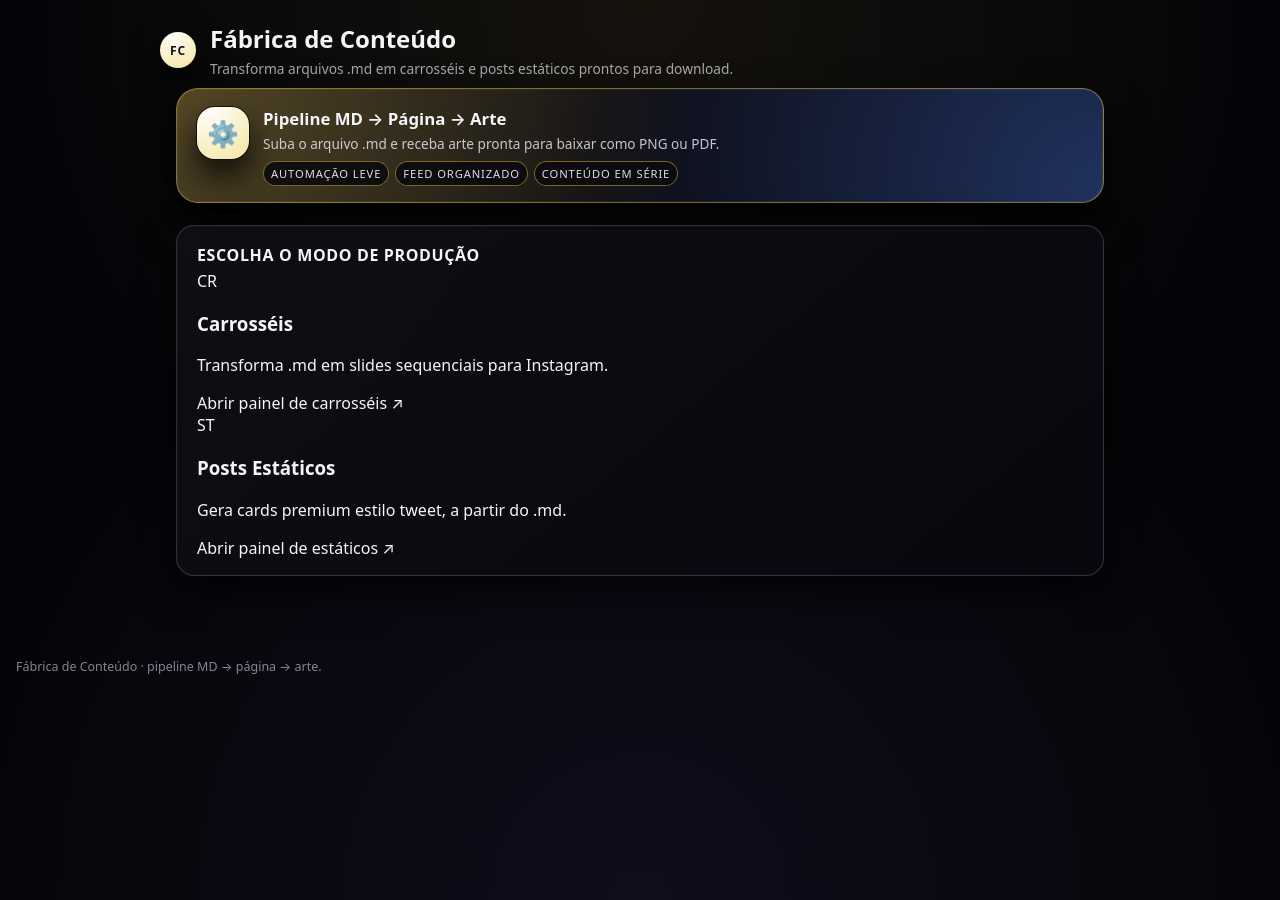
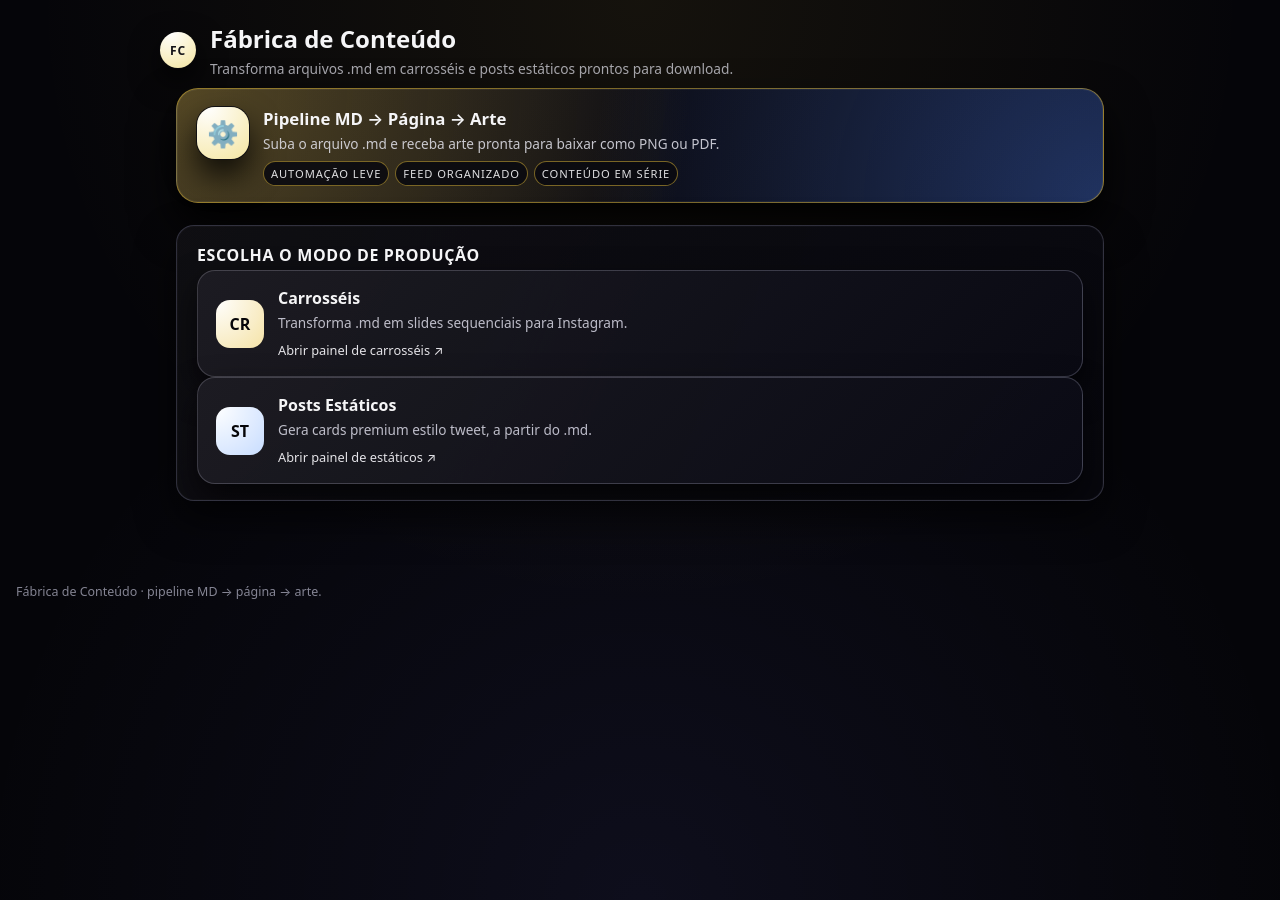
Before and after one commit to mbritodowglas-collab/fabrica-conteudo, a Jekyll site: the page built from index.html, in a window 1280 px wide. Built offline with Jekyll 4.4.1, drawn with Linux system fonts in a browser that asks for light colours.

Commit message:
Atualizar o style.css

```diff
--- a/assets/css/style.css
+++ b/assets/css/style.css
@@ -380,3 +380,64 @@ a:hover {
 main {
   color: #f5f5f7;
 }
+
+/* ===========================
+   CARDS COMO BOTÕES
+   =========================== */
+
+.fc-card-button {
+  display: flex;
+  align-items: center;
+  gap: 14px;
+  text-decoration: none;
+  padding: 16px 18px;
+  border-radius: 18px;
+  background: linear-gradient(135deg, #1a1a23, #0a0a12);
+  border: 1px solid rgba(140, 140, 160, 0.35);
+  box-shadow: 0 15px 32px rgba(0,0,0,0.65);
+  transition: 0.18s ease;
+}
+
+.fc-card-button:hover {
+  border-color: rgba(212, 175, 55, 0.7);
+  background: linear-gradient(135deg, #262632, #111118);
+  transform: translateY(-2px);
+  box-shadow: 0 22px 44px rgba(0,0,0,0.85);
+}
+
+.fc-card-icon {
+  width: 48px;
+  height: 48px;
+  border-radius: 14px;
+  font-size: 1rem;
+  font-weight: 700;
+  display: flex;
+  justify-content: center;
+  align-items: center;
+  color: #050509;
+  flex-shrink: 0;
+}
+
+.fc-card-icon--carrossel {
+  background: radial-gradient(circle at 0% 0%, #ffffff, #f5e3aa);
+}
+
+.fc-card-icon--static {
+  background: radial-gradient(circle at 0% 0%, #ffffff, #c7ddff);
+}
+
+.fc-card-content h3 {
+  margin: 0 0 4px;
+  font-size: 1rem;
+}
+
+.fc-card-content p {
+  margin: 0 0 6px;
+  font-size: 0.85rem;
+  color: rgba(230,230,245,0.8);
+}
+
+.fc-card-cta {
+  font-size: 0.8rem;
+  color: rgba(250,250,255,0.9);
+}
```
